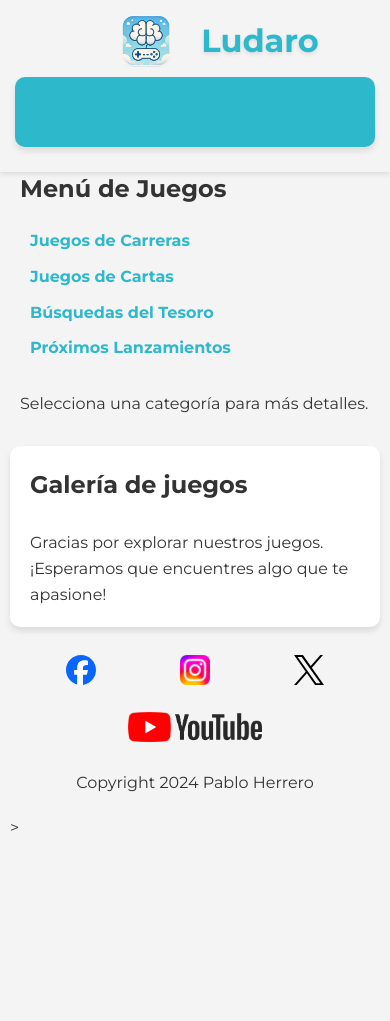
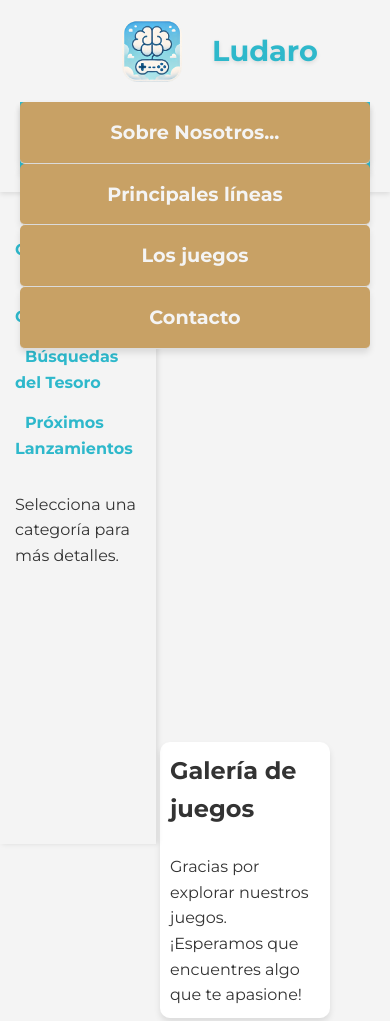
Before and after one commit to Pabloherreroo/IW-71306713C-E1, a plain HTML site: page juegos.html in a window 390 px wide. Shown: the top 1021 px of the page. Before the commit the page ends 851 px from the top, so only its background shows below. Drawn offline with Linux system fonts and the light colour scheme.

Commit message:
Mas responsive, styles2 sigue un poco raro

```diff
--- a/css/styles.css
+++ b/css/styles.css
@@ -291,21 +291,23 @@ input[type="reset"]:hover {
 }
 
 
-/* Estilos generales para pantallas pequeñas (tablets y móviles) */
+/* Diseño responsive para pantallas pequeñas */
+
 @media screen and (max-width: 768px) {
-    /* Centrar el logo y colocarlo en la parte superior */
+    /* Centro el logo y lo coloco en la parte superior, desfijando logo y menu */
     .header_principal {
         height: auto;
         padding: 20px;
         flex-direction: column;
         align-items: center;
+        position: relative;
     }
 
     .logo {
         display: flex;
         justify-content: center;
-        margin-bottom: 20px; /* Separación entre logo y menú */
-        width: 100%; /* Asegurar que el logo ocupe todo el ancho */
+        margin-bottom: 20px;
+        width: 100%;
     }
 
     .logo a {
@@ -316,7 +318,7 @@ input[type="reset"]:hover {
     }
 
     .logo a h1 {
-        font-size: 1.8rem; /* Tamaño del texto en dispositivos pequeños */
+        font-size: 1.8rem;
     }
 
     .logo a img {
@@ -325,18 +327,16 @@ input[type="reset"]:hover {
         margin-right: 10px;
     }
 
-    /* Hacer que el menú sea vertical y ocupe todo el ancho */
+    /* El menu lo hago vertical, ocupando el ancho */
     .header_principal nav {
         width: 100%;
-        margin-right: 0; /* Eliminar márgenes */
+        margin-right: 0;
         padding: 0;
-        background-color: var(--color-principal);
-        border-radius: 0; /* Sin bordes redondeados */
-        box-shadow: none; /* Sin sombra en móviles */
+        border-radius: 0;
     }
 
     .header_principal nav ul {
-        display: block; /* Mostrar en formato vertical */
+        display: block;
         width: 100%;
         text-align: center;
     }
@@ -347,81 +347,87 @@ input[type="reset"]:hover {
 
     .header_principal nav ul li a {
         display: block;
-        padding: 15px 0; /* Añadir más espacio entre los elementos del menú */
-        font-size: 1.2rem; /* Aumentar el tamaño del texto para ser más legible */
+        padding: 15px 0;
+        font-size: 1.2rem;
         background-color: var(--color-terciario);
         color: var(--color-secundario);
-        border-bottom: 1px solid #ddd; /* Separación entre elementos del menú */
-        width: 100%; /* Ocupa todo el ancho del contenedor */
+        border-bottom: 1px solid #ddd;
+        width: 100%;
     }
 
     .header_principal nav ul li a:hover {
-        background-color: #b49024; /* Efecto hover en móviles */
-        transform: none; /* Sin efecto de escala */
+        background-color: #b49024;
     }
 
-    /* Ajustar el contenido principal (main) para que quede debajo del menú */
+    /* Ajusto main para que quede debajo del menú */
     main {
-        margin-top: 20px; /* Espacio entre el menú y el contenido */
-        padding: 20px; /* Asegurar que tenga un buen padding en móviles */
+        margin-top: 150px;
+        padding: 20px;
     }
 
-    /* Ajustar imágenes dentro de las secciones */
-    section img {
-        max-width: 100%;
-        height: auto;
-        margin: 10px 0; /* Espacio alrededor de las imágenes */
-        float: none; /* Asegurar que no floten en móviles */
+    /* Galería de imágenes ajustada en formato horizontal, que quepan dos por linea */
+    .galeria-item {
+        display: inline-block;
+        width: 40%;
+        margin: 2.5%;
+        text-align: center;
+        box-sizing: border-box;
     }
 
-    /* Ajustar las secciones del contenido */
-    section {
-        padding: 15px; /* Menos padding en dispositivos pequeños */
+    .galeria-item img {
+        width: 100%;
+        height: auto;
     }
 
-    /* Tablas en pantallas pequeñas */
+    /* Con las tablas he hecho que haya scroll horizontal */
     table {
-        font-size: 0.9rem; /* Reducir el tamaño de fuente */
+        width: 100%;
+        border-collapse: collapse;
+        display: block;
+        overflow-x: auto;
+        font-size: 0.9rem;
     }
 
     th, td {
-        padding: 8px; /* Reducir el padding de las celdas */
+        padding: 8px;
+        border: 1px solid #ccc;
+        text-align: center;
+        white-space: nowrap;
     }
 
-    /* Ajustes para el footer */
     footer ul {
-        flex-direction: column; /* Poner los enlaces uno debajo del otro en móviles */
+        flex-direction: column;
         padding: 0;
     }
 
     footer ul li {
-        margin-bottom: 10px; /* Añadir margen inferior entre los enlaces */
+        margin-bottom: 10px;
     }
 
     .socialMedia img {
-        margin: 10px 20px; /* Ajustar el margen de los íconos */
+        margin: 10px 20px;
     }
 }
 
-/* Estilos adicionales para pantallas más pequeñas (menos de 480px) */
+/* Esto es para las pantallas mas pequeñas */
 @media screen and (max-width: 480px) {
-    /* Ajustar tamaño de texto e imágenes aún más en pantallas pequeñas */
     .logo a h1 {
         font-size: 1.5rem;
     }
 
     .header_principal nav ul li a {
-        font-size: 1rem; /* Texto más pequeño en el menú */
+        font-size: 1rem;
     }
 
-    /* Reducir el tamaño de las imágenes en la galería */
     .galeria-item {
         width: 100%;
-        margin-right: 0;
         margin-bottom: 15px;
     }
 
-    /* Ajustar tablas aún más */
+    table {
+        font-size: 0.8rem;
+    }
+
     th, td {
         padding: 6px;
     }
--- a/css/styles2.css
+++ b/css/styles2.css
@@ -200,88 +200,135 @@ main {
     transition: transform 0.3s ease-in-out;
 }
 
-/* Responsive Design */
+/* Diseño responsive para pantallas pequeñas */
+
+/* Responsive Design para pantallas pequeñas (tablets y móviles) */
 @media screen and (max-width: 768px) {
+    /* La parte superior es igual que el otro css */
     .header_principal {
+        height: auto;
+        padding: 20px;
         flex-direction: column;
+        align-items: center;
+        position: relative;
+    }
+
+    .logo {
+        display: flex;
+        justify-content: center;
+        margin-bottom: 20px;
+        width: 100%;
+    }
+
+    .logo a {
+        display: flex;
+        align-items: center;
+        justify-content: center;
+        text-align: center;
+    }
+
+    .logo a h1 {
+        font-size: 1.8rem;
+    }
+
+    .logo a img {
+        width: 60px;
         height: auto;
-        padding: 15px;
+        margin-right: 10px;
     }
 
     .header_principal nav {
         width: 100%;
-        margin: 10px 0;
+        margin-right: 0;
         padding: 0;
+        border-radius: 0;
     }
 
     .header_principal nav ul {
-        flex-direction: column;
-        gap: 10px;
-    }
-
-    main {
-        margin-top: 150px;
-    }
-
-    .menu-toggle {
         display: block;
-        background-color: var(--color-principal);
-        color: white;
-        padding: 10px;
-        border: none;
-        cursor: pointer;
-        border-radius: 5px;
-    }
-
-    .header_principal nav ul {
-        display: none;
-    }
-
-    .menu-toggle.active + ul {
-        display: flex;
-        flex-direction: column;
-        align-items: center;
-    }
-
-    .menu-lateral {
-        width: 100%;
-        height: auto;
-        position: static;
-        box-shadow: none;
-    }
-
-    .contenido-dinamico {
-        width: 100%;
-        margin-left: 0;
-        margin-top: 20px;
-    }
-}
-
-@media screen and (max-width: 480px) {
-    body {
-        padding: 10px;
-    }
-
-    .header_principal nav ul {
         width: 100%;
         text-align: center;
     }
 
+    .header_principal nav ul li {
+        margin: 0;
+    }
+
     .header_principal nav ul li a {
-        padding: 10px 15px;
+        display: block;
+        padding: 15px 0;
+        font-size: 1.2rem;
+        background-color: var(--color-terciario);
+        color: var(--color-secundario);
+        border-bottom: 1px solid #ddd;
         width: 100%;
     }
 
-    footer ul {
-        flex-direction: column;
-        align-items: center;
+    .header_principal nav ul li a:hover {
+        background-color: #b49024;
     }
 
-    footer ul li {
-        margin-bottom: 10px;
+    /* Ajusto main para que quede debajo del menú */
+    main {
+        margin-top: 400px;
+        padding: 20px;
     }
 
+    /* Ajustar el menú lateral para que ocupe más espacio en pantallas pequeñas */
     .menu-lateral {
+        width: 35%; /* Aumentar el ancho del menú lateral para que sea más legible */
+        left: 0;
+        height: calc(100vh - 100px); /* Ajuste de la altura completa */
+        padding: 15px;
+        overflow-y: auto;
+        background-color: var(--color-secundario);
+    }
+
+    /* Ajustes en la tipografía y el espaciado del menú lateral */
+    .menu-lateral ul {
+        margin-top: 20px;
+    }
+
+    .menu-lateral ul li {
+        margin-bottom: 15px;
+    }
+
+    .menu-lateral ul li a {
+        font-size: 1.1rem; /* Texto legible en pantallas pequeñas */
+        padding: 10px 15px;
+    }
+
+    /* Ajustar el contenido dinámico a la derecha */
+    .contenido-dinamico {
+        width: calc(65% - 40px); /* Resto del espacio después del menú lateral */
+        margin-left: 35%; /* Mismo ancho que el menú lateral */
+        padding: 15px;
+    }
+
+    /* Ajustes generales para el contenido */
+    .contenido-dinamico article {
+        margin-bottom: 20px;
+    }
+}
+
+/* Para pantallas aún más pequeñas (menos de 480px) */
+@media screen and (max-width: 480px) {
+    /* Menú lateral aún más ancho */
+    .menu-lateral {
+        width: 40%; /* Mayor ancho para pantallas muy pequeñas */
+    }
+
+    /* Contenido dinámico más ajustado */
+    .contenido-dinamico {
+        width: calc(60% - 40px);
+        margin-left: 40%; /* Ajuste del margen izquierdo según el ancho del menú lateral */
+        margin-top: 130px;
         padding: 10px;
     }
+
+    /* Ajustar el tamaño del texto del menú lateral */
+    .menu-lateral ul li a {
+        font-size: 1rem;
+        padding: 8px 10px;
+    }
 }
```
